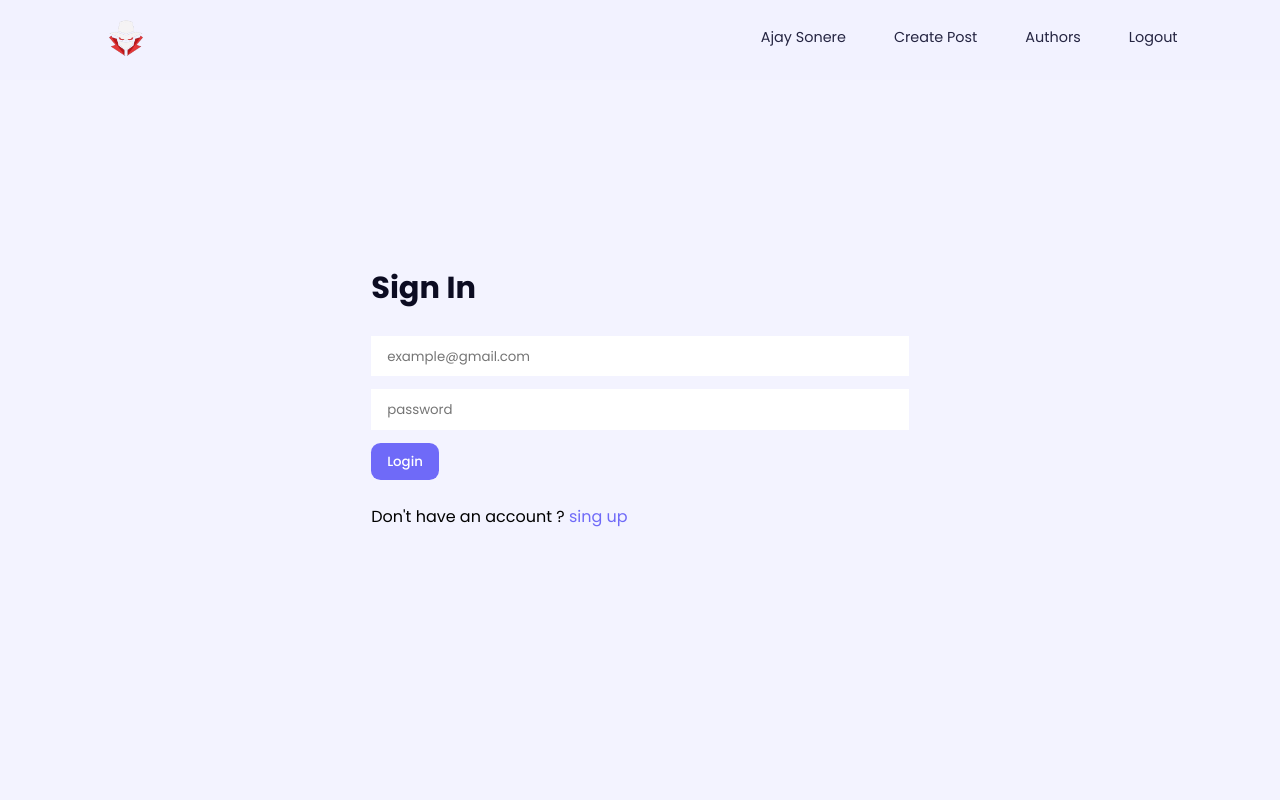
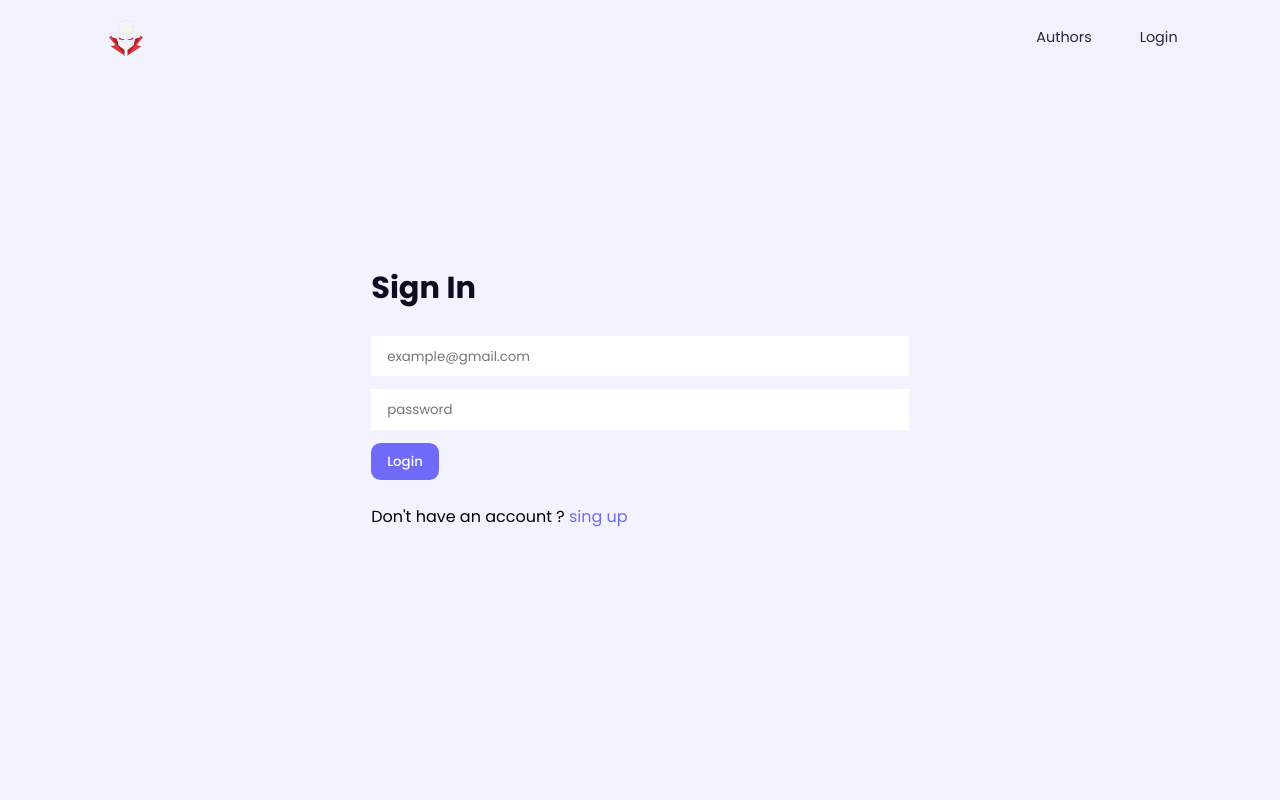
Before and after one commit to ajaysonere/Mern-Blog-Web-app, a React (Vite) app in the folder blog-client/: page /login in a window 1280 px wide. Shown: the top 800 px of the page. Built offline with nearby package versions, Linux system fonts and the light colour scheme.

Commit message:
access modified of dashboard and creatpost

```diff
--- a/blog-client/src/components/Header.jsx
+++ b/blog-client/src/components/Header.jsx
@@ -1,47 +1,53 @@
 import { Link } from "react-router-dom";
 import { FaBarsStaggered } from "react-icons/fa6";
 import { AiOutlineClose } from 'react-icons/ai';
-import { useState } from "react";
+import { useState, useContext } from "react";
+
+import { UserContext } from '../contexts/userContext';
 
 const Header = () => {
 
   const [showNavbar , setShowNavbar] = useState(true);
+  const {currentUser} = useContext(UserContext);
 
   const handleNavbar = () => {
-      if(window.innerWidth < 800){
-         setShowNavbar(false);
-      }else{
-         setShowNavbar(true);
-      }
+      setShowNavbar(!showNavbar);
   }
+
 
   return (
     <nav>
       <div className="container nav__container">
-        <Link to="/" className="nav__logo" >
+        <Link to="/" className="nav__logo">
           <img src="/images/logo.png"></img>
         </Link>
-        {showNavbar && (
+        {currentUser?.id && showNavbar && (
           <ul className="nav__menu">
             <li>
-              <Link to="/profile/asdfsd" onClick={handleNavbar}>
-                Ajay Sonere
-              </Link>
+              <Link to="/profile/asdfsd">{currentUser.name}</Link>
             </li>
             <li>
-              <Link to="/create" onClick={handleNavbar}>
-                Create Post
-              </Link>
+              <Link to="/create">Create Post</Link>
             </li>
             <li>
-              <Link to="/authors" className="authors" onClick={handleNavbar}>
+              <Link to="/authors" className="authors">
                 Authors
               </Link>
             </li>
             <li>
-              <Link className="/logout" onClick={handleNavbar}>
-                Logout
+              <Link to="/logout">Logout</Link>
+            </li>
+          </ul>
+        )}
+        { !currentUser?.id && showNavbar && (
+          <ul className="nav__menu">
+            <li>
+              <Link to="/authors" className="authors">
+                Authors
               </Link>
+            </li>
+            <li>
+              <Link to="/login">Login</Link>
             </li>
           </ul>
         )}
--- a/blog-client/src/pages/Createpost.jsx
+++ b/blog-client/src/pages/Createpost.jsx
@@ -1,12 +1,24 @@
-import { useState } from "react";
+import { useState, useContext, useEffect } from "react";
 import ReactQuill from "react-quill";
 import "react-quill/dist/quill.snow.css";
+import { UserContext } from "../contexts/userContext";
+import { useNavigate } from "react-router-dom";
 
 const Createpost = () => {
   const [title, setTitle] = useState("");
   const [thumbnail, setThumbnail] = useState("");
   const [category, setCategory] = useState("Uncategorized");
   const [desc, setDesc] = useState("");
+  const navigate = useNavigate();
+
+  const { currentUser } = useContext(UserContext);
+  const token = currentUser?.token;
+
+  useEffect(() => {
+    if (!token) {
+      navigate("/login");
+    }
+  }, []);
 
   const modules = {
     toolbar: [
--- a/blog-client/src/pages/Dashboard.jsx
+++ b/blog-client/src/pages/Dashboard.jsx
@@ -1,16 +1,31 @@
-import { useState } from "react"
+import { useState , useContext , useEffect} from "react";
 import { DUMMY_POSTS } from "../data";
 import { Link } from "react-router-dom";
+import { UserContext } from "../contexts/userContext";
+import { useNavigate } from 'react-router-dom';
 
 
 const Dashboard = () => {
-  const [posts , setPosts] = useState(DUMMY_POSTS);
+  const [posts, setPosts] = useState(DUMMY_POSTS);
+
+  const {currentUser} = useContext(UserContext);
+
+  const navigate = useNavigate();
+
+  const token = currentUser?.token;
+
+  useEffect(() => {
+     if(!token){
+        navigate("/login");
+     }
+  } , [])
+
+
   return (
     <section className="dashboard">
-        {
-            posts.length > 0 ? <div className="container dashboard__container">
-               {
-                  posts.map(post => {
+      {posts.length > 0 ? (
+        <div className="container dashboard__container">
+          {posts.map((post) => {
             return (
               <article key={post.id} className="dashboard__post">
                 <div className="dashboard__post-info">
@@ -23,27 +38,22 @@ const Dashboard = () => {
                   <Link to={`/posts/${post.id}`} className="btn sm">
                     View
                   </Link>
-                           <Link
-                             to={`/posts/${post.id}/edit`}
-                             className="btn primary"
-                           >
+                  <Link to={`/posts/${post.id}/edit`} className="btn primary">
                     Edit
                   </Link>
-                           <Link
-                             to={`/posts/${post.id}/delete`}
-                             className="btn danger"
-                           >
+                  <Link to={`/posts/${post.id}/delete`} className="btn danger">
                     Delete
                   </Link>
                 </div>
               </article>
             );
-                  })
-               }
-            </div> : <h2 className="center">You Hava no Posts </h2>
-        }
+          })}
+        </div>
+      ) : (
+        <h2 className="center">You Hava no Posts </h2>
+      )}
     </section>
-  )
-}
+  );
+};
 
-export default Dashboard
+export default Dashboard;
--- a/blog-client/src/pages/Logout.jsx
+++ b/blog-client/src/pages/Logout.jsx
@@ -1,8 +1,24 @@
+import { useContext, useEffect} from "react";
+import { UserContext } from "../contexts/userContext";
+import {useNavigate} from 'react-router-dom';
 
 const Logout = () => {
-  return (
-    <div>Logout</div>
-  )
-}
 
-export default Logout
+    const {setCurrentUser} = useContext(UserContext);
+
+    const navigate = useNavigate();
+
+    setCurrentUser(null);
+
+
+    useEffect(()=> {
+       navigate("/login");
+    } , [navigate]);
+
+
+    return (
+       <></>
+    );
+};
+
+export default Logout;
--- a/blog-client/src/routers/Router.jsx
+++ b/blog-client/src/routers/Router.jsx
@@ -11,10 +11,10 @@ import Createpost from "../pages/Createpost";
 import Categorypost from "../pages/Categorypost";
 import Dashboard from "../pages/Dashboard";
 import Editpost from "../pages/Editpost";
-import Logout from "../pages/Logout";
 import Register from "../pages/Register";
 import Deletepost from "../pages/Deletepost";
 import { UserProvider } from "../contexts/userContext";
+import Logout from "../pages/Logout";
 
 const router = createBrowserRouter([
   {
@@ -29,6 +29,7 @@ const router = createBrowserRouter([
       { index: true, element: <Home /> },
       { path: "/posts/:id", element: <Postdetails /> },
       { path: "/login", element: <Login /> },
+      {path: "/logout" , element: <Logout/>},
       { path: "/profile/:id", element: <Userprofile /> },
       { path: "/register", element: <Register /> },
       { path: "/authors", element: <Authors /> },
@@ -38,7 +39,6 @@ const router = createBrowserRouter([
       { path: "/myposts/:id", element: <Dashboard /> },
       { path: "/posts/:id/edit", element: <Editpost /> },
       { path: "/posts/:id/delete", element: <Deletepost /> },
-      { path: "/logout", element: <Logout /> },
     ],
   },
 ]);
```
Also changed, not shown: 1 other file (tests, documents, lock files or other folders). Lines whose indentation alone changed are shown as unchanged.
